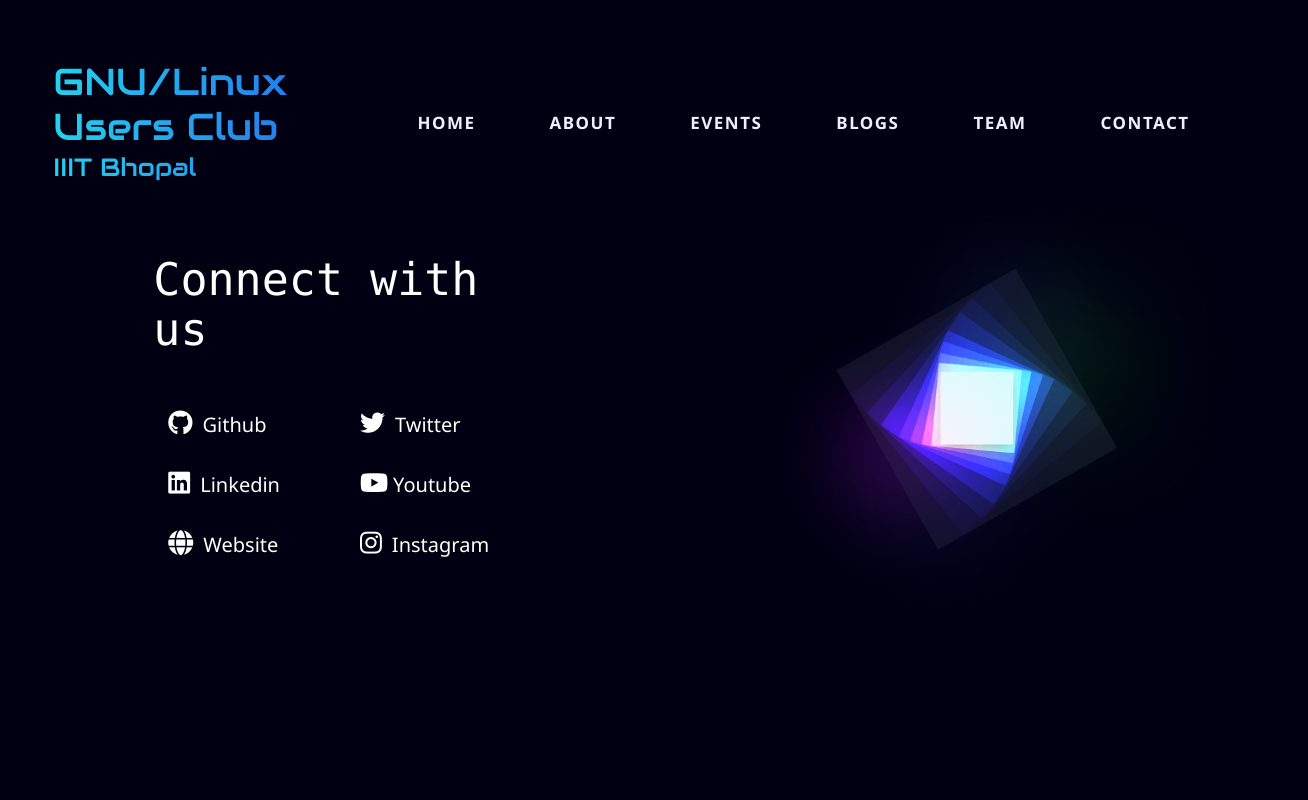
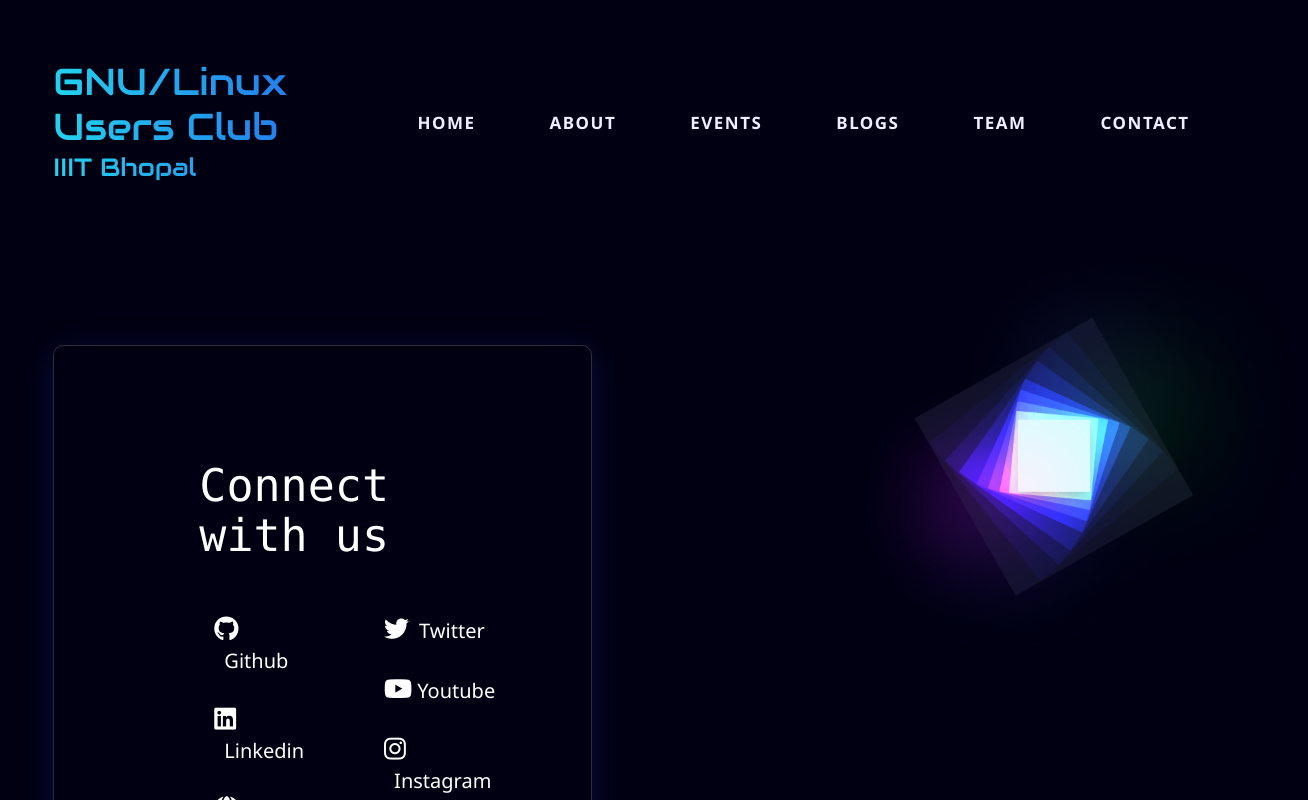
Before and after one commit to guciiitbhopal/guc-iiitbhopal, a React (Create React App) app: page /contact in a window 1280 px wide. Shown: the top 800 px of the page, 1308 px wide, since content can reach past the window. Built offline with nearby package versions, Linux system fonts and the light colour scheme.

Commit message:
added bg glass effect

```diff
--- a/src/pages/Contact.jsx
+++ b/src/pages/Contact.jsx
@@ -4,7 +4,7 @@
 const Contact = () => {
   return (
     <div className="lg:flex">
-      <div>
+      <div className="my-32 p-9 glsm">
         <h1 className="sm:mx-20 lg:mx-28 xl:mx-20 mx-12 sm:text-4xl text-2xl text-center sm:text-left py-5 pt-14 font-mono">Connect with us</h1>
         <div className="sm:flex sm:mx-9 mx-7 md:text-base text-sm">
           <ul className="mx-14 ">
@@ -50,8 +50,8 @@
         </div>
       </div>
 
-      <div className>
-        <img className="w-96 sm:ml-20 ml-6 mb-16 " src={logo} alt="GUC-logo" />
+      <div>
+        <img className="sm:ml-48 sm:mt-10 ml-6 mb-16 sm:w-9/12 sm:h-9/12" src={logo} alt="GUC-logo" />
       </div>
     </div>
   );
```
